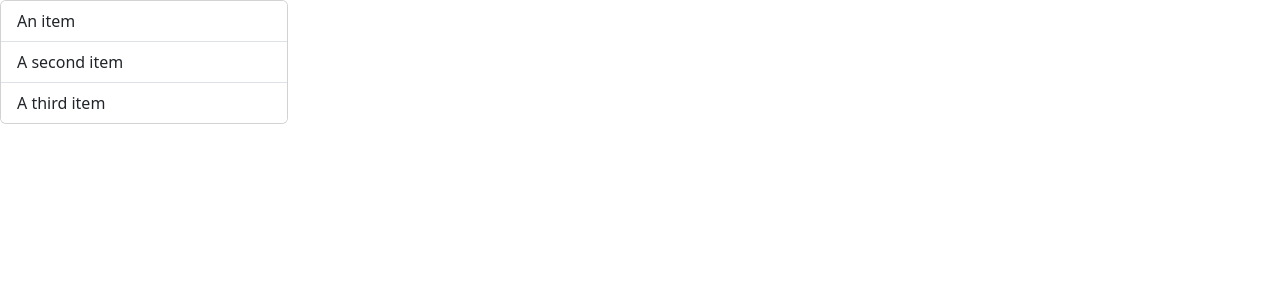
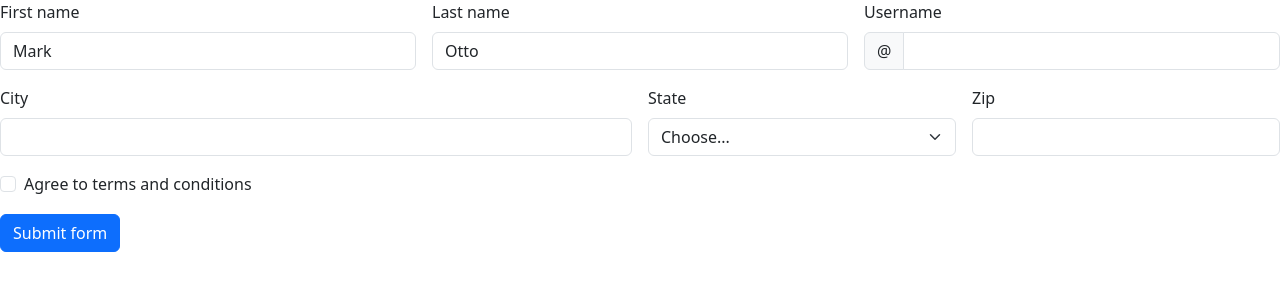
Before and after one commit to Shubhammaheshgurav/Delittes, a website: page public/index.html in a window 1280 px wide. Drawn offline with nearby package versions, Linux system fonts and the light colour scheme.

Commit message:
Update index.html

```diff
--- a/public/index.html
+++ b/public/index.html
@@ -14,13 +14,70 @@
     <script src="https://cdn.jsdelivr.net/npm/bootstrap@5.3.0-alpha1/dist/js/bootstrap.bundle.min.js" integrity="sha384-w76AqPfDkMBDXo30jS1Sgez6pr3x5MlQ1ZAGC+nuZB+EYdgRZgiwxhTBTkF7CXvN" crossorigin="anonymous"></script>
 
 
-    <div class="card" style="width: 18rem;">
-        <ul class="list-group list-group-flush">
-          <li class="list-group-item">An item</li>
-          <li class="list-group-item">A second item</li>
-          <li class="list-group-item">A third item</li>
-        </ul>
+   <form class="row g-3 needs-validation" novalidate>
+  <div class="col-md-4">
+    <label for="validationCustom01" class="form-label">First name</label>
+    <input type="text" class="form-control" id="validationCustom01" value="Mark" required>
+    <div class="valid-feedback">
+      Looks good!
+    </div>
+  </div>
+  <div class="col-md-4">
+    <label for="validationCustom02" class="form-label">Last name</label>
+    <input type="text" class="form-control" id="validationCustom02" value="Otto" required>
+    <div class="valid-feedback">
+      Looks good!
+    </div>
+  </div>
+  <div class="col-md-4">
+    <label for="validationCustomUsername" class="form-label">Username</label>
+    <div class="input-group has-validation">
+      <span class="input-group-text" id="inputGroupPrepend">@</span>
+      <input type="text" class="form-control" id="validationCustomUsername" aria-describedby="inputGroupPrepend" required>
+      <div class="invalid-feedback">
+        Please choose a username.
       </div>
+    </div>
+  </div>
+  <div class="col-md-6">
+    <label for="validationCustom03" class="form-label">City</label>
+    <input type="text" class="form-control" id="validationCustom03" required>
+    <div class="invalid-feedback">
+      Please provide a valid city.
+    </div>
+  </div>
+  <div class="col-md-3">
+    <label for="validationCustom04" class="form-label">State</label>
+    <select class="form-select" id="validationCustom04" required>
+      <option selected disabled value="">Choose...</option>
+      <option>...</option>
+    </select>
+    <div class="invalid-feedback">
+      Please select a valid state.
+    </div>
+  </div>
+  <div class="col-md-3">
+    <label for="validationCustom05" class="form-label">Zip</label>
+    <input type="text" class="form-control" id="validationCustom05" required>
+    <div class="invalid-feedback">
+      Please provide a valid zip.
+    </div>
+  </div>
+  <div class="col-12">
+    <div class="form-check">
+      <input class="form-check-input" type="checkbox" value="" id="invalidCheck" required>
+      <label class="form-check-label" for="invalidCheck">
+        Agree to terms and conditions
+      </label>
+      <div class="invalid-feedback">
+        You must agree before submitting.
+      </div>
+    </div>
+  </div>
+  <div class="col-12">
+    <button class="btn btn-primary" type="submit">Submit form</button>
+  </div>
+</form>
 
 </body>
 </html>
```
